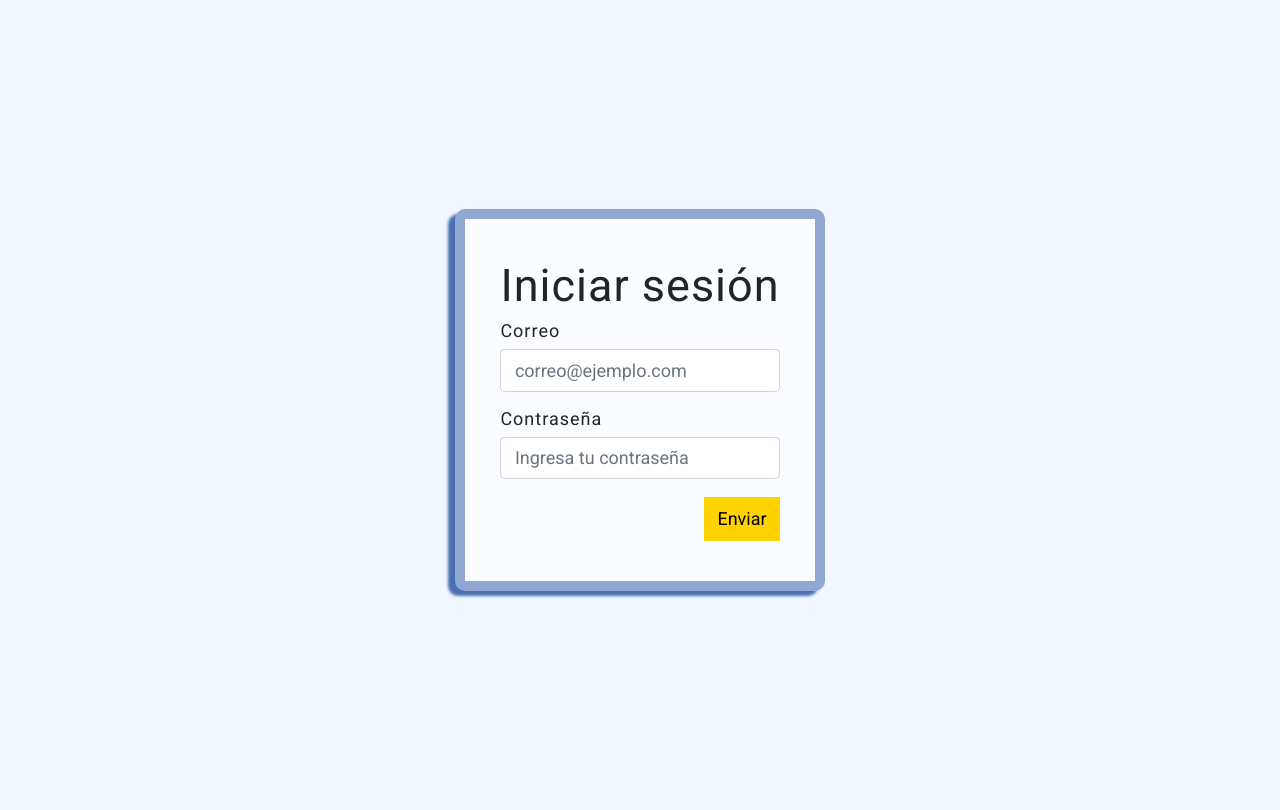
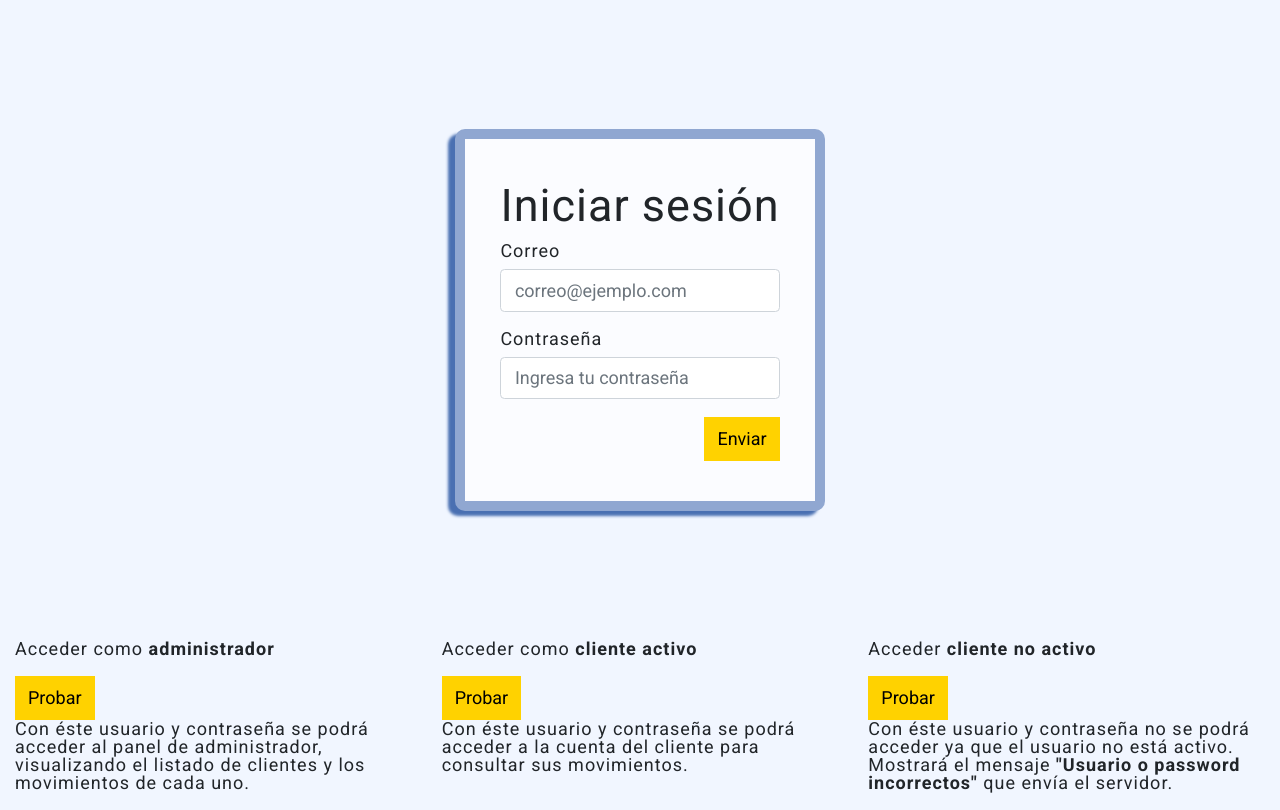
Before and after one commit to Rukusu/Resuelve, a PHP site: page / in a window 1280 px wide. Before the commit the page ends 598 px from the top, so only its background shows below. Run offline with PHP 8.4, Linux system fonts and the light colour scheme; some libraries are stand-ins or nearby versions.

Commit message:
Actualización
Se agregaron los usuarios para hacer pruebas

```diff
--- a/css/main.css
+++ b/css/main.css
@@ -17,7 +17,7 @@ body {
 
 
 div.contenido-login{
-	height: 100vh;
+	height: 80vh;
 }
 div.login-wrapper{
 	border: 10px solid rgba(74, 112, 178, 0.60);
--- a/index.php
+++ b/index.php
@@ -25,6 +25,23 @@ include 'header.php';
 			</form>
 		</div>
 	</div>
+	<div class="row">
+		<div class="col">
+			<p>Acceder como <strong>administrador</strong></p>
+			<button type="button" id="btnAdmin" class="botonAmarillo btnPruebas">Probar</button>
+			<p>Con éste usuario y contraseña se podrá acceder al panel de administrador, visualizando el listado de clientes y los movimientos de cada uno.</p>
+		</div>
+		<div class="col">
+			<p>Acceder como <strong>cliente activo</strong></p>
+			<button type="button" id="btnCActivo" class="botonAmarillo btnPruebas">Probar</button>
+			<p>Con éste usuario y contraseña se podrá acceder a la cuenta del cliente para consultar sus movimientos.</p>
+		</div>
+		<div class="col">
+			<p>Acceder <strong>cliente no activo</strong></p>
+			<button type="button" id="btnCInactivo" class="botonAmarillo btnPruebas">Probar</button>
+			<p>Con éste usuario y contraseña no se podrá acceder ya que el usuario no está activo. Mostrará el mensaje <strong>"Usuario o password incorrectos"</strong> que envía el servidor.</p>
+		</div>
+	</div>
 
 </section>
 
--- a/js/login.js
+++ b/js/login.js
@@ -71,3 +71,32 @@ function isValidEmailAddress(email) {
     var pattern = new RegExp(/^(("[\w-+\s]+")|([\w-+]+(?:\.[\w-+]+)*)|("[\w-+\s]+")([\w-+]+(?:\.[\w-+]+)*))(@((?:[\w-+]+\.)*\w[\w-+]{0,66})\.([a-z]{2,6}(?:\.[a-z]{2})?)$)|(@\[?((25[0-5]\.|2[0-4][\d]\.|1[\d]{2}\.|[\d]{1,2}\.))((25[0-5]|2[0-4][\d]|1[\d]{2}|[\d]{1,2})\.){2}(25[0-5]|2[0-4][\d]|1[\d]{2}|[\d]{1,2})\]?$)/i);
     return pattern.test(email);
 };
+
+/*Función para hacer pruebas*/
+jQuery(function($){
+	$(".btnPruebas").click(function(){
+
+		//Obtenemos el id de la prueba
+		switch($(this).attr("id"))
+		{
+			case "btnAdmin":
+			    $("#in-correo").val("admin");
+			    $("#in-pass").val("pruebaresuelve123")
+			    break;
+			case "btnCActivo":
+			    $("#in-correo").val("Gregory.Keebler@yahoo.com");
+			    $("#in-pass").val("pruebaresuelve123")
+			    break;
+			case "btnCInactivo":
+			    $("#in-correo").val("Ross78@yahoo.com");
+			    $("#in-pass").val("pruebaresuelve123");
+		    	break;
+			default:
+		    	$("#in-correo").val("");
+			    $("#in-pass").val("");
+		}
+
+
+
+	});
+});
```
